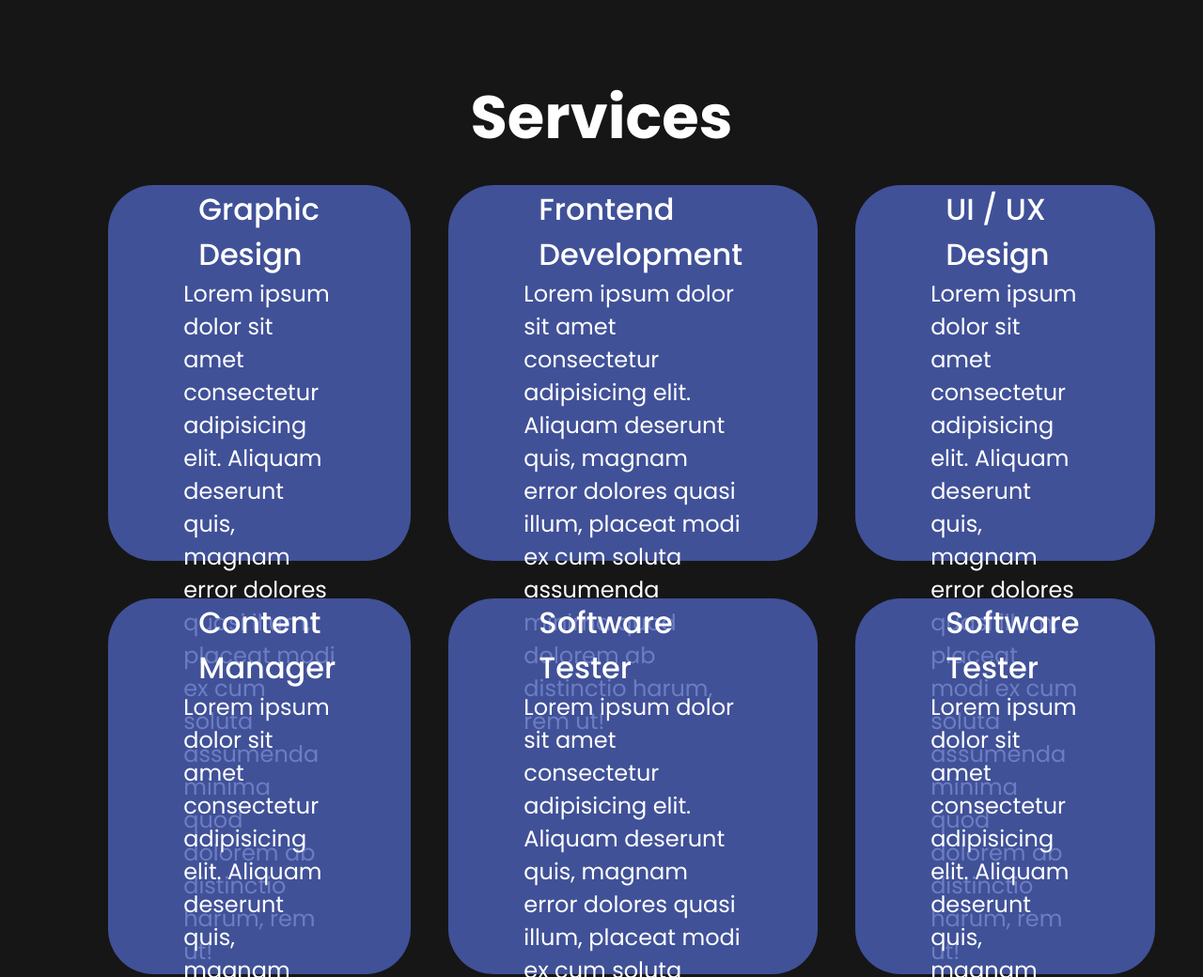
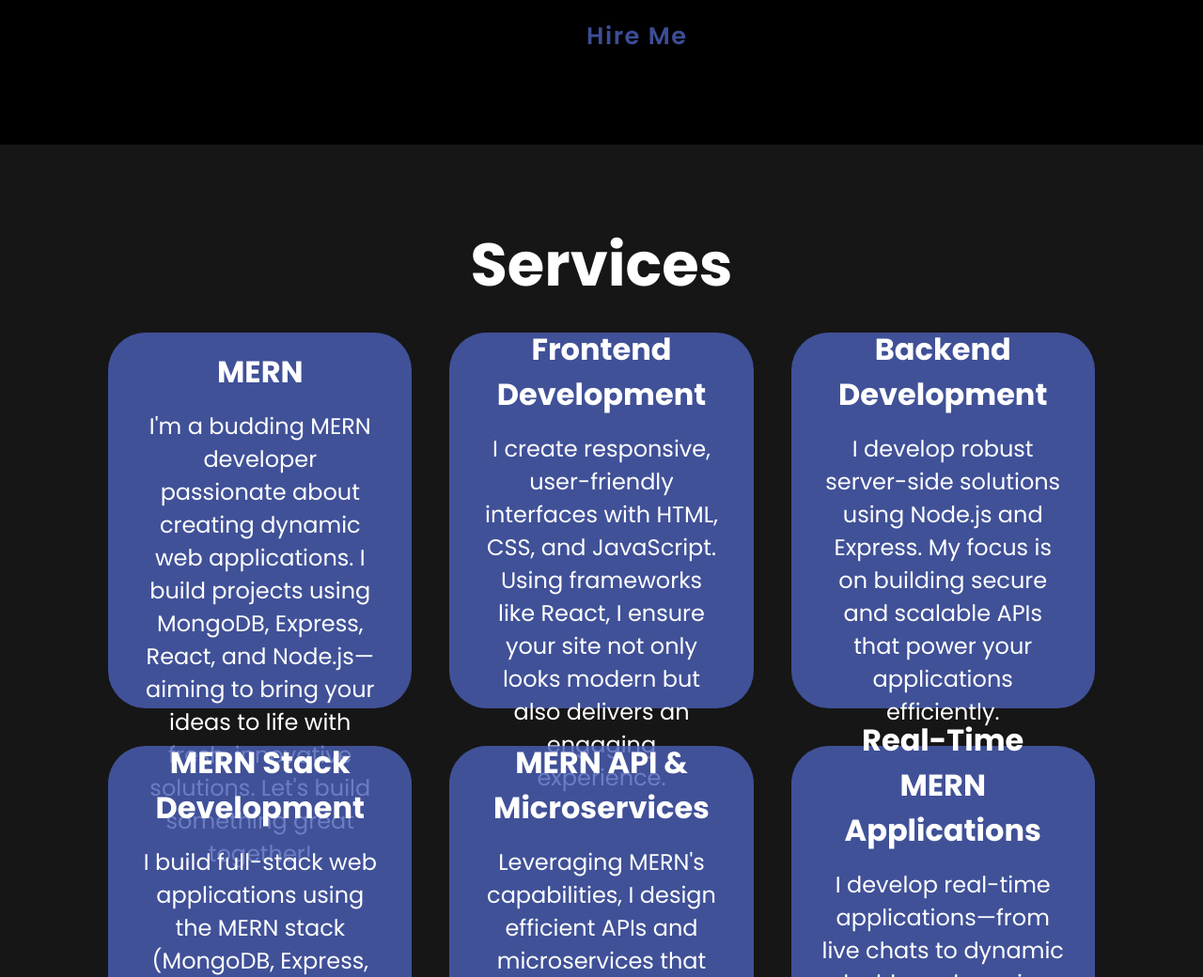
Before and after one commit to MarcioPimentel01/01-portfolio-2025, a plain HTML site: page index.html in a window 1280 px wide. Shown: the part 1204-2244 px from the top of the page at 94% size. Drawn offline with Linux system fonts and the light colour scheme.

Commit message:
some descriptions added, some css changed, service area

```diff
--- a/assets/style.css
+++ b/assets/style.css
@@ -32,7 +32,7 @@ html {
 
 body {
     background: var(--bg-color);
-    font-family: "Poppins", sans-serif;
+    font-family: "Poppins", sans-serif, serif;
     color: var(--text-color);
 }
 
@@ -346,7 +346,7 @@ span {
 .service-box {
     background-color: var(--main-color);
     height: 400px;
-    border-radius: 3rem;
+    border-radius: 2.5rem;
     cursor: pointer;
     transition: 0.3s ease;
 }
@@ -361,17 +361,18 @@ span {
 .service-box .service-info {
     display: flex;
     flex-direction: column;
-    text-align: left;
+    text-align: center;
     max-height: 200px;
     justify-content: center;
     align-items: center;
-    padding: 5em;
+    padding: 2em;
 }
 
 .service-info h4{
     font-size: 2.0rem;
-    font-weight: 500;
-    margin: 0 0 0 1rem;
+    font-weight: 700;
+    margin: 0 0 1rem 0;
+    ;
 }
 
 .service-info p{
--- a/index.html
+++ b/index.html
@@ -11,6 +11,9 @@
 </head>
 
 <body>
+
+    <iframe src="" frameborder="0" width="" height=""></iframe>
+
 
     <header class="header">
         <a href="#" class="logo">Marcio</a>
@@ -37,10 +40,10 @@
             <p>Diving into the UCF Coding Bootcamp, I am fully immersed in cutting-edge technologies, hands-on projects, and collaborative learning experiences. I'm honing my coding skills and preparing to excel in the dynamic world of tech innovation. #UCFCodingBootcampExperience</p>
 
             <div class="social-icons">
-                <a href="#"><i class="fa-brands fa-linkedin"></i></a>
-                <a href="#"><i class="fa-brands fa-github"></i></a>
+                <a href="https://www.linkedin.com/in/marciorpimentel/"><i class="fa-brands fa-linkedin"></i></a>
+                <a href="https://github.com/MarcioPimentel01"><i class="fa-brands fa-github"></i></a>
                 <a href="#"><i class="fa-brands fa-instagram"></i></a>
-                <a href="#"><i class="fa-brands fa-x-twitter"></i></a>
+                <a href="https://x.com/MarcioP1000"><i class="fa-brands fa-x-twitter"></i></a>
             </div>
 
             <a href="#" class="btn">Hire Me</a>
@@ -52,38 +55,38 @@
         <div class="services-container">
             <div class="service-box">
                 <div class="service-info">
-                    <h4>Graphic Design</h4>
-                    <p>Lorem ipsum dolor sit amet consectetur adipisicing elit. Aliquam deserunt quis, magnam error dolores quasi illum, placeat modi ex cum soluta assumenda minima quod dolorem ab distinctio harum, rem ut!</p>
+                    <h4>MERN</h4>
+                    <p>I'm a budding MERN developer passionate about creating dynamic web applications. I build projects using MongoDB, Express, React, and Node.js—aiming to bring your ideas to life with fresh, innovative solutions. Let's build something great together!</p>
                 </div>
             </div>
             <div class="service-box">
                 <div class="service-info">
                     <h4>Frontend Development</h4>
-                    <p>Lorem ipsum dolor sit amet consectetur adipisicing elit. Aliquam deserunt quis, magnam error dolores quasi illum, placeat modi ex cum soluta assumenda minima quod dolorem ab distinctio harum, rem ut!</p>
+                    <p>I create responsive, user-friendly interfaces with HTML, CSS, and JavaScript. Using frameworks like React, I ensure your site not only looks modern but also delivers an engaging experience.</p>
                 </div>
             </div>
             <div class="service-box">
                 <div class="service-info">
-                    <h4>UI / UX Design</h4>
-                    <p>Lorem ipsum dolor sit amet consectetur adipisicing elit. Aliquam deserunt quis, magnam error dolores quasi illum, placeat modi ex cum soluta assumenda minima quod dolorem ab distinctio harum, rem ut!</p>
+                    <h4>Backend Development</h4>
+                    <p>I develop robust server-side solutions using Node.js and Express. My focus is on building secure and scalable APIs that power your applications efficiently.</p>
                 </div>
             </div>
             <div class="service-box">
                 <div class="service-info">
-                    <h4>Content Manager</h4>
-                    <p>Lorem ipsum dolor sit amet consectetur adipisicing elit. Aliquam deserunt quis, magnam error dolores quasi illum, placeat modi ex cum soluta assumenda minima quod dolorem ab distinctio harum, rem ut!</p>
+                    <h4>MERN Stack Development</h4>
+                    <p>I build full-stack web applications using the MERN stack (MongoDB, Express, React, Node.js), integrating dynamic frontends with reliable backends for seamless performance.</p>
                 </div>
             </div>
             <div class="service-box">
                 <div class="service-info">
-                    <h4>Software Tester</h4>
-                    <p>Lorem ipsum dolor sit amet consectetur adipisicing elit. Aliquam deserunt quis, magnam error dolores quasi illum, placeat modi ex cum soluta assumenda minima quod dolorem ab distinctio harum, rem ut!</p>
+                    <h4>MERN API & Microservices</h4>
+                    <p>Leveraging MERN's capabilities, I design efficient APIs and microservices that enable smooth communication between components, ensuring scalability and security in your projects.</p>
                 </div>
             </div>
             <div class="service-box">
                 <div class="service-info">
-                    <h4>Software Tester</h4>
-                    <p>Lorem ipsum dolor sit amet consectetur adipisicing elit. Aliquam deserunt quis, magnam error dolores quasi illum, placeat modi ex cum soluta assumenda minima quod dolorem ab distinctio harum, rem ut!</p>
+                    <h4>Real-Time MERN Applications</h4>
+                    <p>I develop real-time applications—from live chats to dynamic dashboards—using the MERN stack, delivering up-to-date experiences that keep users engaged.</p>
                 </div>
             </div>
 
```
